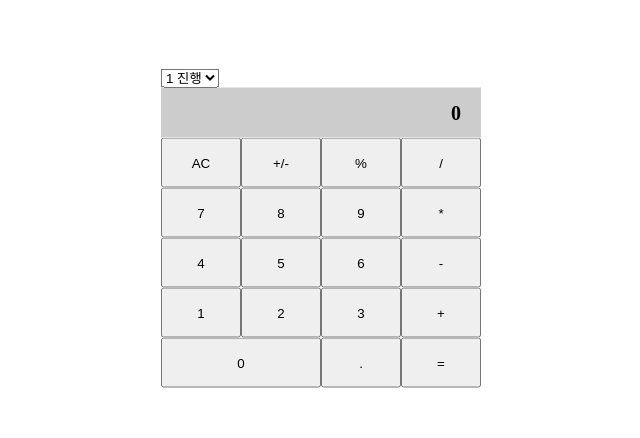
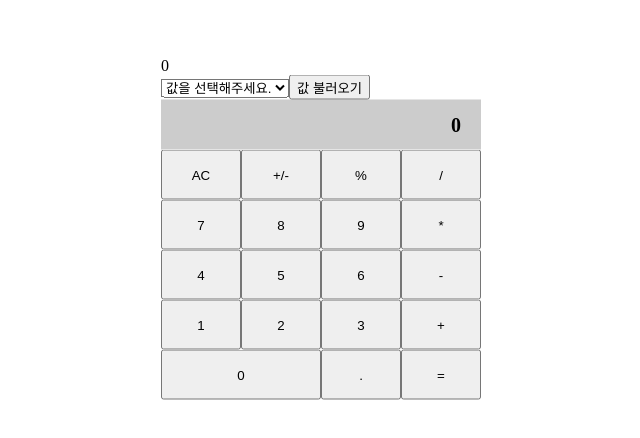
Before and after one commit to wjunhee102/calulatorApp, a React (Create React App) app: page / in a window 1280 px wide. Shown: the part 172-610 px from the top of the page, without its empty margins (319-959 px from the left). Built offline with nearby package versions, Linux system fonts and the light colour scheme.

Commit message:
기능완성

```diff
--- a/src/component/calc.js
+++ b/src/component/calc.js
@@ -2,19 +2,12 @@ import React, { useState } from "react";
 import NumberPad from "./numberpad";
 import Func from "./func";
 import Operator from "./operator";
+import Record from "./record";
 import './calc.css';
 import { connect } from "react-redux";
 import { actionCreators } from "../store";
 
 const number = [ 9, 8, 7, 6, 5, 4, 3, 2, 1];
-
-function OptionEle({num}) {
-    return (
-        <option className="option">
-            {num}
-        </option>
-    )
-}
 
 function Calc({num, resetAction}) {
     const [ res, setRes ] = useState([]);
@@ -22,11 +15,9 @@ function Calc({num, resetAction}) {
     console.log(num);
 
     const numberClick = (x)=>{
-        // console.log(num[num.length -1].reset)
         if(res && num[num.length -1].reset === false) {
             setRes([...res, x])
         } else {
-            // console.log(x)
             setRes([x]);
             resetAction(false);
         }
@@ -44,15 +35,7 @@ function Calc({num, resetAction}) {
     return (
         <article className="calc">
 
-            <select>
-                <option>{num.length} 진행</option>
-                {num.map(ele=>(
-                    <OptionEle
-                    num={ele.id}
-                    key={ele.id}
-                    />
-                ))}
-            </select>
+            <Record setRes={setRes}/>
 
             <div className="resWindow">{res[0]?(res.map(ele=>(ele))):(0)}</div>
             <div className="calcBtn">
--- a/src/component/func.js
+++ b/src/component/func.js
@@ -27,7 +27,7 @@ const funcKinds = [
     }
 ]
 
-function Func({ result, setRes, addClick, state, factorClick }) {
+function Func({ result, setRes, addClick, state, allReset }) {
     const [ on, setOn ] = useState("AC");
 
     const funcClick = type => {
@@ -56,21 +56,16 @@ function Func({ result, setRes, addClick, state, factorClick }) {
         console.log(result);
         setRes([]);
         if(!result[0]) {
-            factorClick(false, null);
-            addClick(0);
+            allReset(false , false, null, 0);
         }
     }
 
-    const cancleEvent = () => {
+    useEffect(()=>{
         if(result[0] || state.num || state.operType) {
             setOn("C")
         } else {
             setOn("AC")
         }
-    }
-
-    useEffect(()=>{
-        cancleEvent();
     },[state.num, result, state.operType])
 
     return (
@@ -103,7 +98,7 @@ function mapStateToProps(state) {
 function mapDispatchToProps(dispatch) {
     return {
         addClick : num => dispatch(actionCreators.addNum(num)),
-        factorClick: (factorOn, operType) => dispatch(actionCreators.factorAction(factorOn, operType))
+        allReset : (reset, factorOn, operType, num) => dispatch(actionCreators.allReset(reset, factorOn, operType, num))
     }
 }
 
--- a/src/component/operator.js
+++ b/src/component/operator.js
@@ -29,16 +29,13 @@ const oper = [
 function OperBtn({name, text, click, onOff}) {
     const [ on, setOn ] = useState("");
 
-    const btnOn = () => {
+    useEffect(()=> {
         if(name === onOff) {
             setOn("on")
         } else {
             setOn("")
         }
-    }
-    useEffect(()=> {
-        btnOn();
-    },[onOff])
+    },[onOff, name])
 
     return (
         <button
@@ -109,7 +106,6 @@ function Operator({factorClick, state, resetAction, res, setRes, addClick}) {
         } else {
             addClick(Number(res.join("")));
         }
-        console.log(operType);
         factorClick(factorOn, operType);
     }
 
--- /dev/null
+++ b/src/component/record.js
@@ -0,0 +1,86 @@
+import React, { useState, useEffect } from "react";
+import { connect } from "react-redux";
+import { actionCreators } from "../store";
+
+function Options({value, idx}){
+    console.log(value);
+    return (
+        <option value={value}>
+            {idx + 1}. {value}
+        </option>
+    )
+}
+
+function useInput(defaultValue) {
+    const [ value, setValue ] = useState(defaultValue);
+
+    const onChange = e => {
+        const {
+            target : {value}
+        } = e;
+        setValue(value);
+    };
+    return { value, onChange }
+}
+
+function Record({state, allReset, setRes}) {
+    const [ recordValue, setRV ] = useState([0]);
+
+    const selectChange = useInput(state);
+
+    //확인할 것
+    useEffect(()=>{
+        const rValue = recordValue[recordValue.length -1];
+        if(rValue !== state) {
+            if(!rValue) {
+                setRV([state])
+            } else {
+                setRV([...recordValue, state])
+            }
+        }
+    },[state])
+
+    const timeMachine = ()=> {
+        if(selectChange.value !== state) {
+            if(selectChange.value === 0) {
+                allReset(false, false, null, selectChange.value);
+                setRes([]);
+            } else {
+                allReset(false, false, null, selectChange.value);
+                setRes([selectChange.value]);
+            }
+        }
+    }
+
+    return (
+        <form>
+            <div>{state}</div>
+            <select {...selectChange}>
+                <option value={0}>값을 선택해주세요.</option>
+                {recordValue[0] ? (
+                    recordValue.map((ele, idx)=>(
+                        <Options
+                        value={ele}
+                        key={idx}
+                        idx={idx}
+                    />
+                    ))
+                ):(null)}
+            </select>
+            <button type="button" onClick={timeMachine}>값 불러오기</button>
+        </form>
+    )
+}
+
+function mapStateToProps(state) {
+    return { state : state[state.length - 1].num
+    }
+}
+
+function mapDispatchToProps(dispatch) {
+    return {
+        allReset : (reset, factorOn, operType, num) => dispatch(actionCreators.allReset(reset, factorOn, operType, num))
+    }
+}
+
+export default connect(mapStateToProps, mapDispatchToProps)(Record);
--- a/src/store.js
+++ b/src/store.js
@@ -3,7 +3,8 @@ import { createStore } from "redux";
 const CalcEle = {
     add : "add",
     factor : "factor",
-    reset : "reset"
+    reset : "reset",
+    allReset : "allReset"
 }
 
 const addNum = num => {
@@ -28,9 +29,19 @@ const factorAction = (factorOn, operType) => {
     }
 }
 
+const allReset = (reset, factorOn, operType, num) => {
+    return {
+        type : CalcEle.allReset,
+        reset,
+        factorOn,
+        operType,
+        num
+    }
+}
+
 const reducer = (state, action) => {
 
-    const { add, factor, reset} = CalcEle;
+    const { add, factor, reset, allReset} = CalcEle;
 
     switch(action.type) {
         case  add :
@@ -52,6 +63,15 @@ const reducer = (state, action) => {
                 id : state[state.length-1].id + 1
             });
             return [...state, newFactor]
+        case allReset :
+            const newAllReset = Object.assign({}, state[state.length -1], {
+                reset : action.reset,
+                factorOn : action.factorOn,
+                operType : action.operType,
+                num : action.num,
+                id : state[state.length-1].id + 1
+            });
+            return [...state, newAllReset]
         default :
             state = [{
                 num : 0,
@@ -70,7 +90,8 @@ const store = createStore(reducer,
 export const actionCreators = {
     addNum,
     factorAction,
-    resetAction
+    resetAction,
+    allReset
 }
 
 export default store;
```
